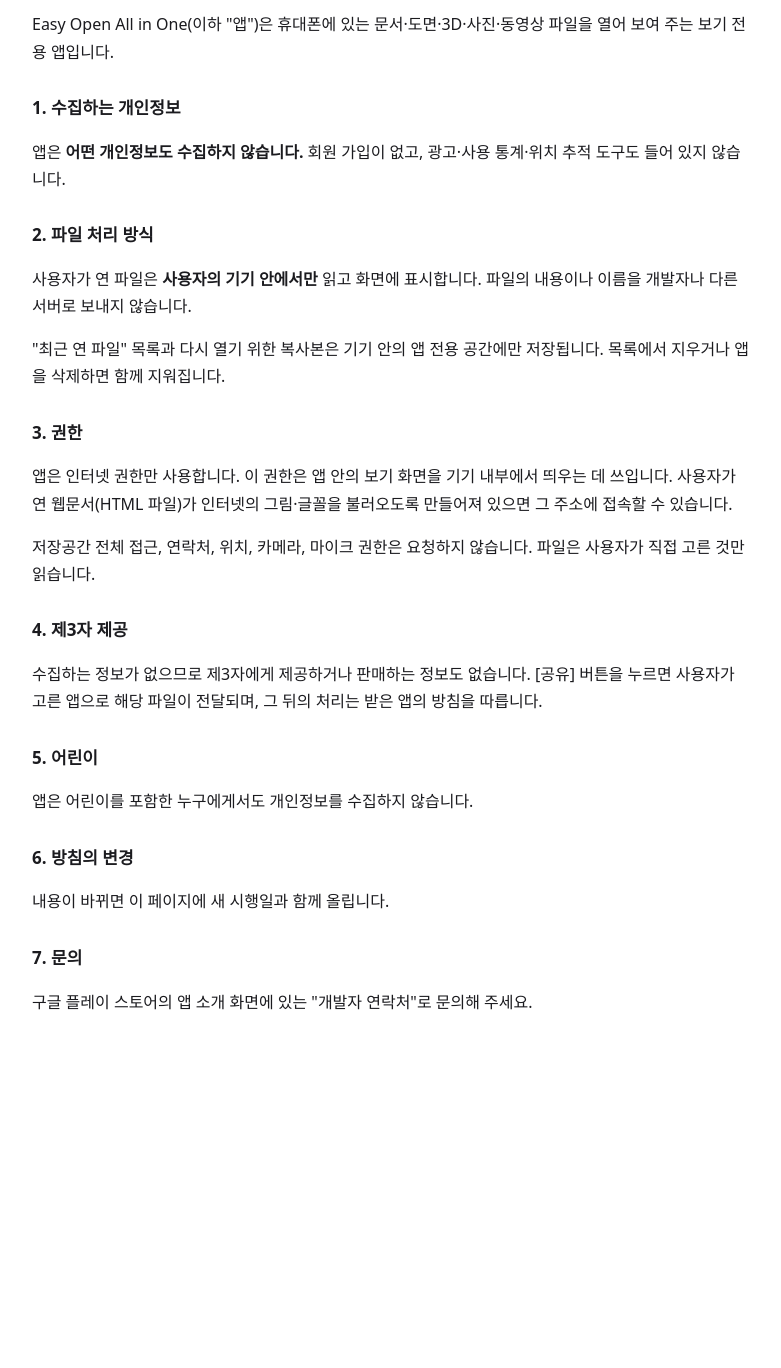
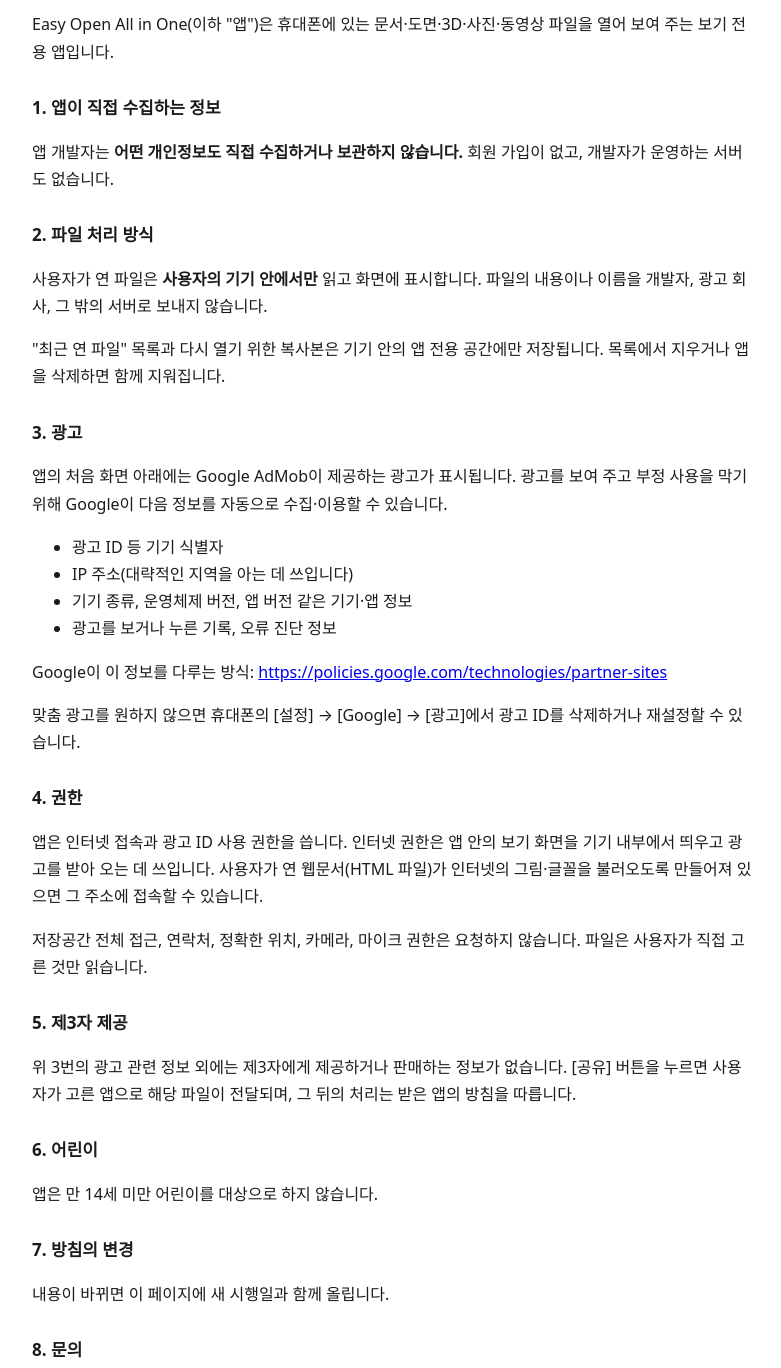
Before and after one commit to stonetigerlim/easyopen-web, a plain HTML site: page privacy.html in a window 1280 px wide. Shown: the part 120-1488 px from the top of the page, without its empty margins (248-1029 px from the left). Before the commit the page ends 1200 px from the top, so only its background shows below. Drawn offline with Linux system fonts and the light colour scheme.

Commit message:
개인정보처리방침: 광고 관련 내용 추가

```diff
--- a/privacy.html
+++ b/privacy.html
@@ -7,20 +7,30 @@ h1{font-size:22px}h2{font-size:17px;margin-top:28px}small{color:#555}
 <h1>Easy Open All in One 개인정보처리방침</h1>
 <p><small>시행일: 2026년 11월 21일</small></p>
 <p>Easy Open All in One(이하 "앱")은 휴대폰에 있는 문서·도면·3D·사진·동영상 파일을 열어 보여 주는 보기 전용 앱입니다.</p>
-<h2>1. 수집하는 개인정보</h2>
-<p>앱은 <b>어떤 개인정보도 수집하지 않습니다.</b> 회원 가입이 없고, 광고·사용 통계·위치 추적 도구도 들어 있지 않습니다.</p>
+<h2>1. 앱이 직접 수집하는 정보</h2>
+<p>앱 개발자는 <b>어떤 개인정보도 직접 수집하거나 보관하지 않습니다.</b> 회원 가입이 없고, 개발자가 운영하는 서버도 없습니다.</p>
 <h2>2. 파일 처리 방식</h2>
-<p>사용자가 연 파일은 <b>사용자의 기기 안에서만</b> 읽고 화면에 표시합니다. 파일의 내용이나 이름을 개발자나 다른 서버로 보내지 않습니다.</p>
+<p>사용자가 연 파일은 <b>사용자의 기기 안에서만</b> 읽고 화면에 표시합니다. 파일의 내용이나 이름을 개발자, 광고 회사, 그 밖의 서버로 보내지 않습니다.</p>
 <p>"최근 연 파일" 목록과 다시 열기 위한 복사본은 기기 안의 앱 전용 공간에만 저장됩니다. 목록에서 지우거나 앱을 삭제하면 함께 지워집니다.</p>
-<h2>3. 권한</h2>
-<p>앱은 인터넷 권한만 사용합니다. 이 권한은 앱 안의 보기 화면을 기기 내부에서 띄우는 데 쓰입니다. 사용자가 연 웹문서(HTML 파일)가 인터넷의 그림·글꼴을 불러오도록 만들어져 있으면 그 주소에 접속할 수 있습니다.</p>
-<p>저장공간 전체 접근, 연락처, 위치, 카메라, 마이크 권한은 요청하지 않습니다. 파일은 사용자가 직접 고른 것만 읽습니다.</p>
-<h2>4. 제3자 제공</h2>
-<p>수집하는 정보가 없으므로 제3자에게 제공하거나 판매하는 정보도 없습니다. [공유] 버튼을 누르면 사용자가 고른 앱으로 해당 파일이 전달되며, 그 뒤의 처리는 받은 앱의 방침을 따릅니다.</p>
-<h2>5. 어린이</h2>
-<p>앱은 어린이를 포함한 누구에게서도 개인정보를 수집하지 않습니다.</p>
-<h2>6. 방침의 변경</h2>
+<h2>3. 광고</h2>
+<p>앱의 처음 화면 아래에는 Google AdMob이 제공하는 광고가 표시됩니다. 광고를 보여 주고 부정 사용을 막기 위해 Google이 다음 정보를 자동으로 수집·이용할 수 있습니다.</p>
+<ul>
+<li>광고 ID 등 기기 식별자</li>
+<li>IP 주소(대략적인 지역을 아는 데 쓰입니다)</li>
+<li>기기 종류, 운영체제 버전, 앱 버전 같은 기기·앱 정보</li>
+<li>광고를 보거나 누른 기록, 오류 진단 정보</li>
+</ul>
+<p>Google이 이 정보를 다루는 방식: <a href="https://policies.google.com/technologies/partner-sites">https://policies.google.com/technologies/partner-sites</a></p>
+<p>맞춤 광고를 원하지 않으면 휴대폰의 [설정] → [Google] → [광고]에서 광고 ID를 삭제하거나 재설정할 수 있습니다.</p>
+<h2>4. 권한</h2>
+<p>앱은 인터넷 접속과 광고 ID 사용 권한을 씁니다. 인터넷 권한은 앱 안의 보기 화면을 기기 내부에서 띄우고 광고를 받아 오는 데 쓰입니다. 사용자가 연 웹문서(HTML 파일)가 인터넷의 그림·글꼴을 불러오도록 만들어져 있으면 그 주소에 접속할 수 있습니다.</p>
+<p>저장공간 전체 접근, 연락처, 정확한 위치, 카메라, 마이크 권한은 요청하지 않습니다. 파일은 사용자가 직접 고른 것만 읽습니다.</p>
+<h2>5. 제3자 제공</h2>
+<p>위 3번의 광고 관련 정보 외에는 제3자에게 제공하거나 판매하는 정보가 없습니다. [공유] 버튼을 누르면 사용자가 고른 앱으로 해당 파일이 전달되며, 그 뒤의 처리는 받은 앱의 방침을 따릅니다.</p>
+<h2>6. 어린이</h2>
+<p>앱은 만 14세 미만 어린이를 대상으로 하지 않습니다.</p>
+<h2>7. 방침의 변경</h2>
 <p>내용이 바뀌면 이 페이지에 새 시행일과 함께 올립니다.</p>
-<h2>7. 문의</h2>
+<h2>8. 문의</h2>
 <p>구글 플레이 스토어의 앱 소개 화면에 있는 "개발자 연락처"로 문의해 주세요.</p>
 </body></html>
```
